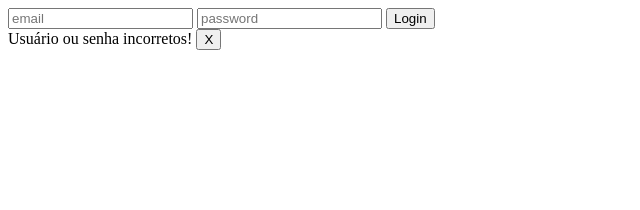
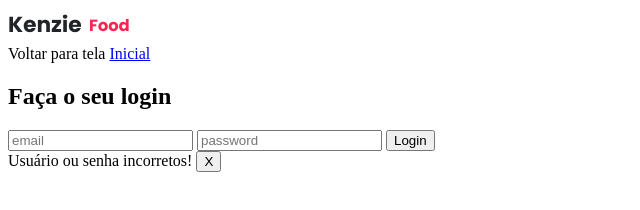
Before and after one commit to Kenzie-Academy-Brasil-Developers/api-kenziefood-m2-letlm, a plain HTML site: page src/pages/login.html in a window 1280 px wide. Shown: the whole page, without its empty margins (0-640 px from the left). Drawn offline with Linux system fonts and the light colour scheme.

Commit message:
Modified pages login.html

```diff
--- a/src/pages/login.html
+++ b/src/pages/login.html
@@ -7,12 +7,24 @@
     <title>Login</title>
 </head>
 <body>
+
+    <header>
+        <nav>
+            <img src="../../public/images/kenziefoodlogo.png" alt="logo kenzie">
+            <div class="details">
+                <span>Voltar para tela <a href="/index.html" target="_blank">Inicial</a></span>
+            </div>
+        </nav>
+    </header>
     <main>
-        <form action="#">
-            <input class="nameLogin" type="email" name="email" placeholder="email">
-            <input class="password" type="password" name="password" placeholder="password">
-            <button class="btnLogin">Login</button>
-        </form>
+        <section>
+            <h2>Faça o seu login</h2>
+            <form action="#" class="formLogin">
+                <input type="email" name="email" placeholder="email">
+                <input type="password" name="password" placeholder="password">
+                <button>Login</button>
+            </form>
+        </section>
     </main>
 
     <div id="modalError" class="showModalError">
```
